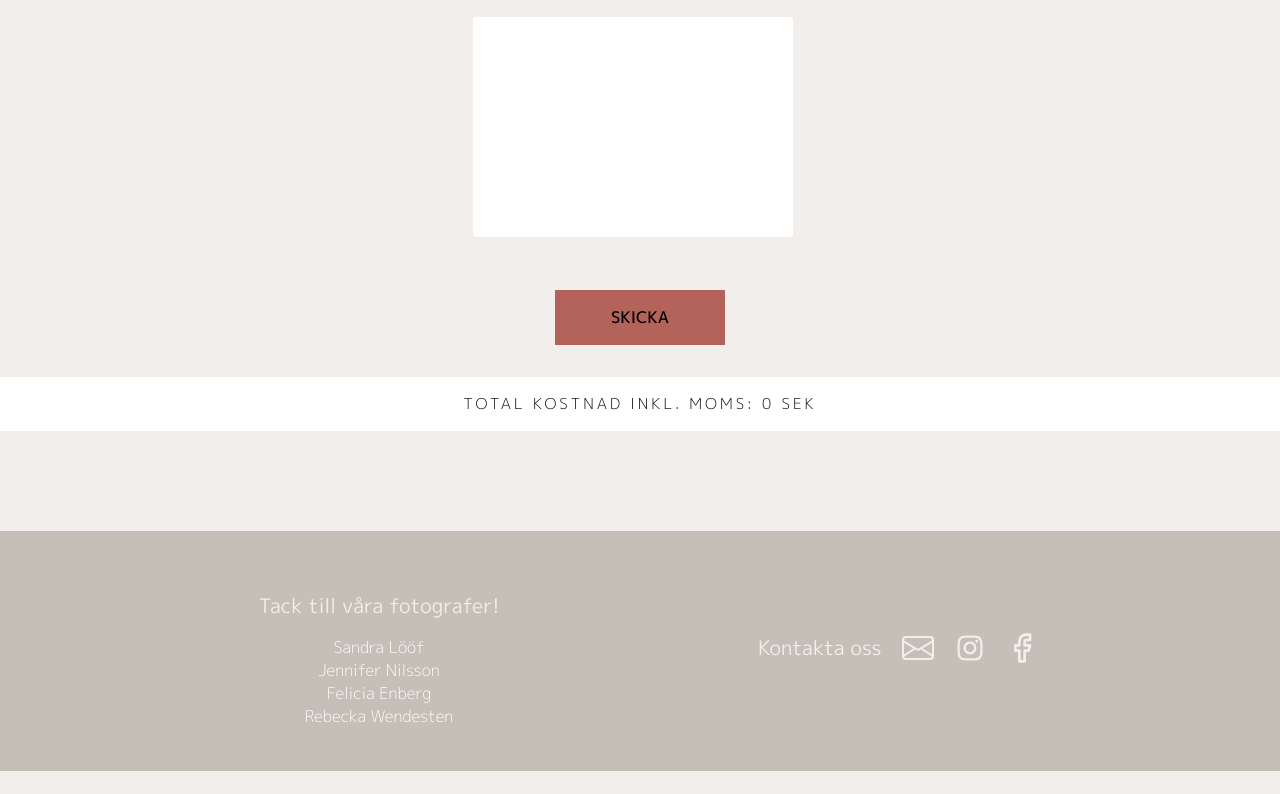
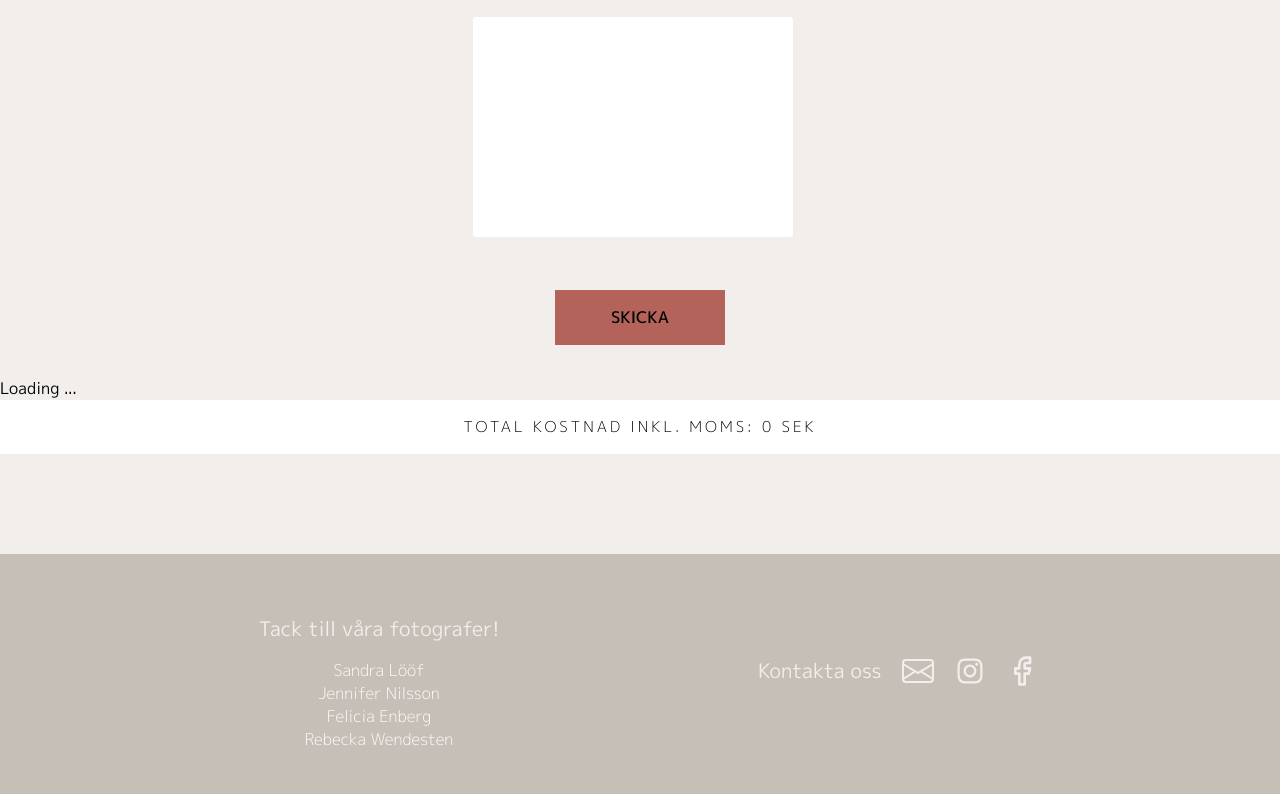
Before and after one commit to mathildakarlsson/final-project, a React (Create React App) app: page /wishlist in a window 1280 px wide. Shown: the part 797-1591 px from the top of the page. Before the commit the page ends 1568 px from the top, so only its background shows below. Built offline with nearby package versions, Linux system fonts and the light colour scheme.

Commit message:
started with the loading function

```diff
--- a/src/App.js
+++ b/src/App.js
@@ -16,11 +16,14 @@ import Header from './components/Header';
 import Footer from './components/Footer';
 
 import { wishlist } from './reducers/wishlist'
+// import { ui } from './reducers/ui'
+
 
 import ScrollToTop from './utils/ScrollToTop';
 
 const reducer = combineReducers({
 	wishlist: wishlist.reducer,
+  // ui: ui.reducer
 });
 
 
--- /dev/null
+++ b/src/components/Loading.js
@@ -0,0 +1,23 @@
+import React from 'react'
+
+const Loading = () => {
+
+    return (
+        <p>Loading ...</p>
+    )
+}
+
+
+export default Loading
+
+// import { useSelector } from 'react-redux'
+
+// const Loading = () => {
+// const Loader = useSelector((store) => store.ui.isLoading)
+
+//     return (
+//         <>
+//             {Loader && <div> Loading ...</div>}
+//         </>
+//     )
+// }
--- a/src/pages/BookingForm.js
+++ b/src/pages/BookingForm.js
@@ -4,6 +4,7 @@ import styled from 'styled-components';
 
 import WishListItem from '../components/WishListItem';
 // import swal from 'sweetalert';
+import Loading from '../components/Loading'
 
 const BookingForm = () => {
     const products = useSelector((store) => store.wishlist.items)
@@ -21,6 +22,8 @@ const BookingForm = () => {
         products: {},
     });
 
+    const [done, setDone] = useState(undefined)
+
     const handleStateChange = (e) => {
         setMailerState((prevState) => ({
             ...prevState,
@@ -35,6 +38,8 @@ const BookingForm = () => {
         const data = mailerState;
         data.products = {products}
 
+        setDone(undefined)
+
         const response = await fetch("https://final-project-nsd.herokuapp.com/send2", {
             method: "POST",
             headers: {
@@ -46,6 +51,10 @@ const BookingForm = () => {
         .then(async (res) => {
             const resData = await res;
             console.log(resData);
+
+            setDone(true)
+
+
             if (resData.status === "success") {
                 // swal({
                 //     title: 'Din förfrågan har skickats till Nordic Spells Decor!',
@@ -74,6 +83,7 @@ const BookingForm = () => {
                 message: "",
                 products: {},
             });
+
         });
     };
 
@@ -172,6 +182,14 @@ const BookingForm = () => {
                     </div>
                 </form>
             </Formwrapper>
+
+            <div>
+                {!done ? (
+                    <Loading/>
+                ) : (
+                    <p>not loading anymore</p>
+                )}
+            </div>
 
             <section>
                 <Container>
```
Also changed, not shown: src/reducers/ui.js (added, +13 -0 lines).
